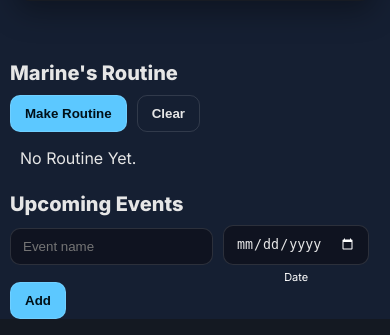
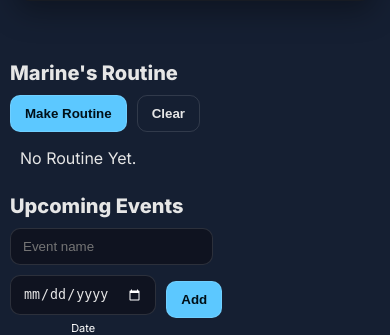
Before and after one commit to shafkat-raiyan/personal-planner, a Flask app: page / in a window 390 px wide. Shown: the part 818-1153 px from the top of the page. Run offline with Flask 3, Linux system fonts and the light colour scheme; some libraries are stand-ins or nearby versions.

Commit message:
minor ui changes v3

```diff
--- a/static/style.css
+++ b/static/style.css
@@ -284,7 +284,7 @@ html, body {
     grid-template-columns: 1fr;
   }
 
-  .card.notes, .card.counter, .card.events, .card.routine {
+  .card.notes, .card.counter, .card.routine {
     position: static;
     width: 100%;
     margin: 12px auto 0;
@@ -295,6 +295,11 @@ html, body {
   /* Extra gap before Upcoming Events */
   .card.events {
     margin-top: 10px; /* Increase gap here */
+    position: static;
+    width: 90%;
+    margin: 12px auto 0;
+    margin-left: 10px;
+    margin-right: 10px;
   }
 }
 
@@ -773,7 +778,8 @@ input[type="time"]::-webkit-calendar-picker-indicator {
 /* default accent for every month group */
 .card.events .month-group {
   --month-accent: var(--accent);   /* will be overridden from JS when urgent */
-  margin-top: 18px;                /* a little extra gap below “Date” */
+  margin-top: 18px;
+                   /* a little extra gap below “Date” */
 }
 
 .card.events .month-group .month-title {
```
